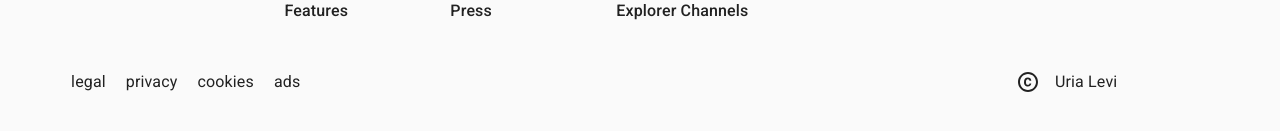
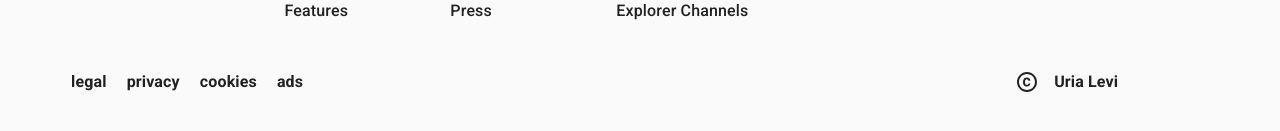
Before and after one commit to ulevi92/mui-next, a Next.js app: page / in a window 1280 px wide. Shown: the part 255-386 px from the top of the page. Built offline with nearby package versions, Linux system fonts and the light colour scheme.

Commit message:
Fixed style

```diff
--- a/components/footer/Credit.tsx
+++ b/components/footer/Credit.tsx
@@ -6,6 +6,7 @@ const useStyles = makeStyles((theme) => ({
     cursor: "pointer",
     marginRight: 20,
     transition: "all 0.35s ease-in-out",
+    fontWeight: 600,
 
     "&:last-of-type": {
       marginRight: 0,
@@ -17,7 +18,7 @@ const useStyles = makeStyles((theme) => ({
   },
 }));
 
-const Credit = () => {
+const CreditItems = () => {
   const classes = useStyles();
 
   const renderCreditList = ["legal", "privacy", "cookies", "ads"].map(
@@ -31,4 +32,4 @@ const Credit = () => {
   return <>{renderCreditList}</>;
 };
 
-export default Credit;
+export default CreditItems;
--- a/components/footer/Footer.tsx
+++ b/components/footer/Footer.tsx
@@ -5,7 +5,7 @@ import { Grid, makeStyles, SvgIcon, Typography } from "@material-ui/core";
 import CardList from "./CardList";
 
 import SocialIcons from "./SocialIcons";
-import Credit from "./Credit";
+import CreditItems from "./Credit";
 
 import CopyrightIcon from "@material-ui/icons/Copyright";
 
@@ -34,6 +34,7 @@ const useStyles = makeStyles((theme) => ({
 
   copyrightName: {
     marginLeft: 15,
+    fontWeight: 600,
   },
 }));
 
@@ -78,7 +79,7 @@ const Footer = () => {
           <Grid item md={1} />
 
           <Grid item md={11} className={classes.creditContainer}>
-            <Credit />
+            <CreditItems />
           </Grid>
         </Grid>
         <Grid item container md={4} justify="center" alignItems="flex-end">
```
